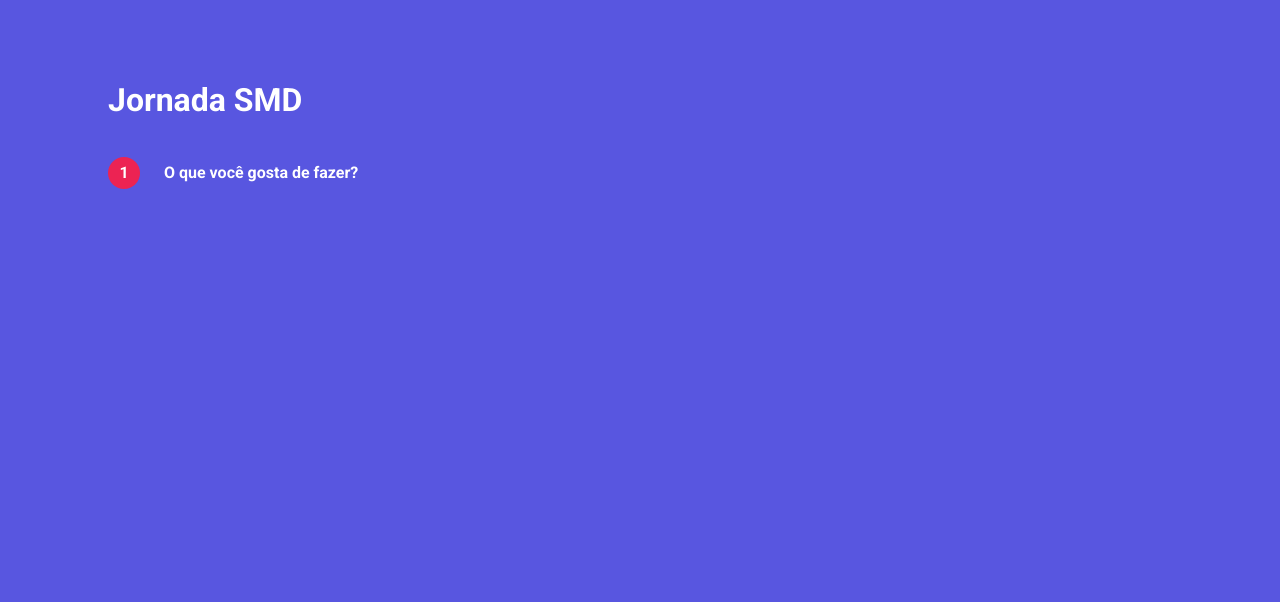
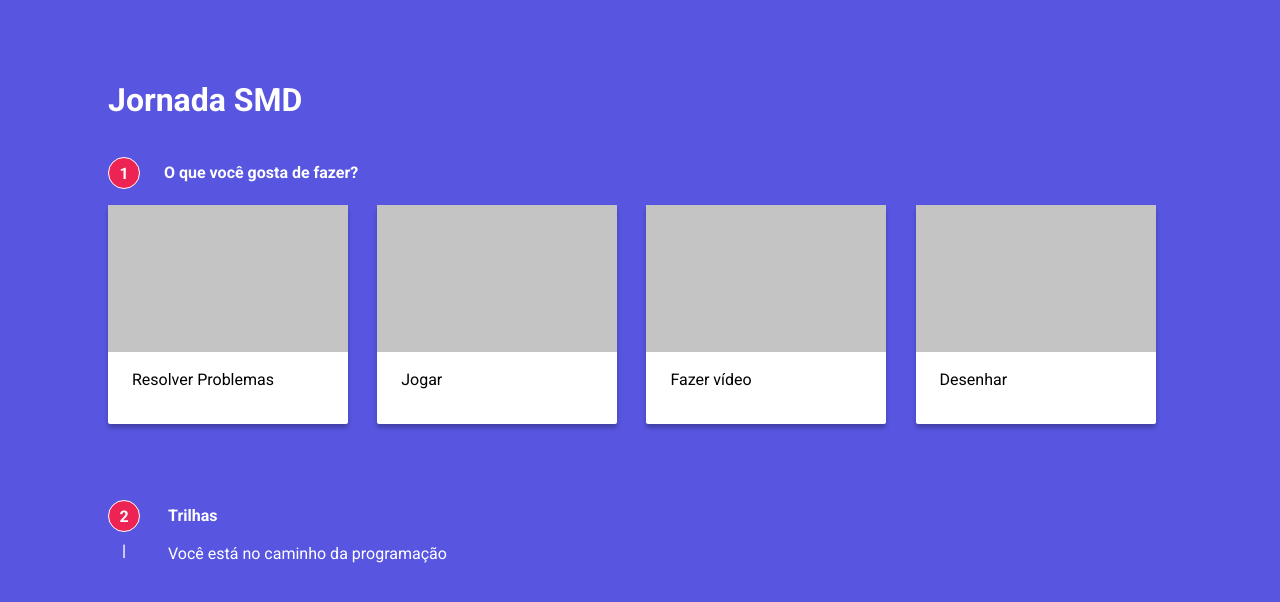
Before and after one commit to Graciano-B-L-Junior/infografico-smd, a Vue app: page / in a window 1280 px wide. Shown: the top 602 px of the page. Built offline with nearby package versions, Linux system fonts and the light colour scheme.

Commit message:
componente card e painel, criados

```diff
--- a/src/App.vue
+++ b/src/App.vue
@@ -5,13 +5,22 @@
       <p>1</p>
       <p>O que você gosta de fazer?</p>
     </div>
+    <div class="cards">
+      <card :Titulo="'Resolver Problemas'"/>
+      <card :Titulo="'Jogar'"/>
+      <card :Titulo="'Fazer vídeo'"/>
+      <card :Titulo="'Desenhar'"/>
+    </div>
+    <painel :numero="2" :titulo="'Trilhas'" :trilhaTexto="'Você está no caminho da programação'"/>
   </div>
 </template>
 
 <script>
-
+import Card from './components/Card.vue'
+import Painel from './components/trilhas/Painel.vue'
 export default {
   name: 'App',
+  components:{Card,Painel},
 }
 </script>
 
@@ -50,5 +59,10 @@ export default {
   box-sizing: border-box;
   padding: 6px;
 }
+.cards{
+  display: flex;
+  justify-content: space-between;
+  width: 90%;
+}
 
 </style>
--- /dev/null
+++ b/src/components/Card.vue
@@ -0,0 +1,32 @@
+<template>
+    <div class="card">
+        <div class="image-card"></div>
+        <p>{{Titulo}}</p>
+    </div>
+</template>
+<script>
+export default {
+    props:['Titulo']
+}
+</script>
+<style>
+    .card{
+        width: 240px;
+        height: 219px;
+        box-shadow: 0px 4px 4px rgba(0, 0, 0, 0.25);
+        border-radius: 2px;
+        background: #FFFFFF;
+        display: flex;
+        flex-direction: column;
+        align-items: flex-start;
+    }
+    .image-card{
+        width: 100%;
+        height: 147px;
+        background: #C4C4C4;
+    }
+    .card p{
+        line-height: 24px;
+        margin-left: 24px;
+    }
+</style>
--- /dev/null
+++ b/src/components/trilhas/Painel.vue
@@ -0,0 +1,47 @@
+<template>
+  <div class="painel">
+    <div class="topico">
+      <p>{{ numero }}</p>
+      <span>|</span>
+      <p>{{ titulo }}</p>
+    </div>
+    <div class="tipo-trilha">
+        <p>{{trilhaTexto}}</p>
+    </div>
+    <div class="lista-itens"></div>
+  </div>
+</template>
+<script>
+export default {
+  props: ["numero", "titulo",'trilhaTexto'],
+};
+</script>
+<style>
+.painel {
+  display: flex;
+  flex-direction: column;
+  align-items: flex-start;
+  padding: 0px;
+  margin-top: 60px;
+}
+.topico p:nth-of-type(1){
+    width: 32px;
+    height: 32px;
+    border-radius: 16px;
+    border: 1px solid #FFFFFF;
+    background-color: rgba(0, 0, 0, 0);
+}
+.topico span{
+    position: relative;
+    left: -42px;
+    top: 35px;
+}
+.tipo-trilha{
+    position: relative;
+    left: 60px;
+    top: -20px;
+}
+.tipo-trilha p{
+    color: white;
+}
+</style>
```
